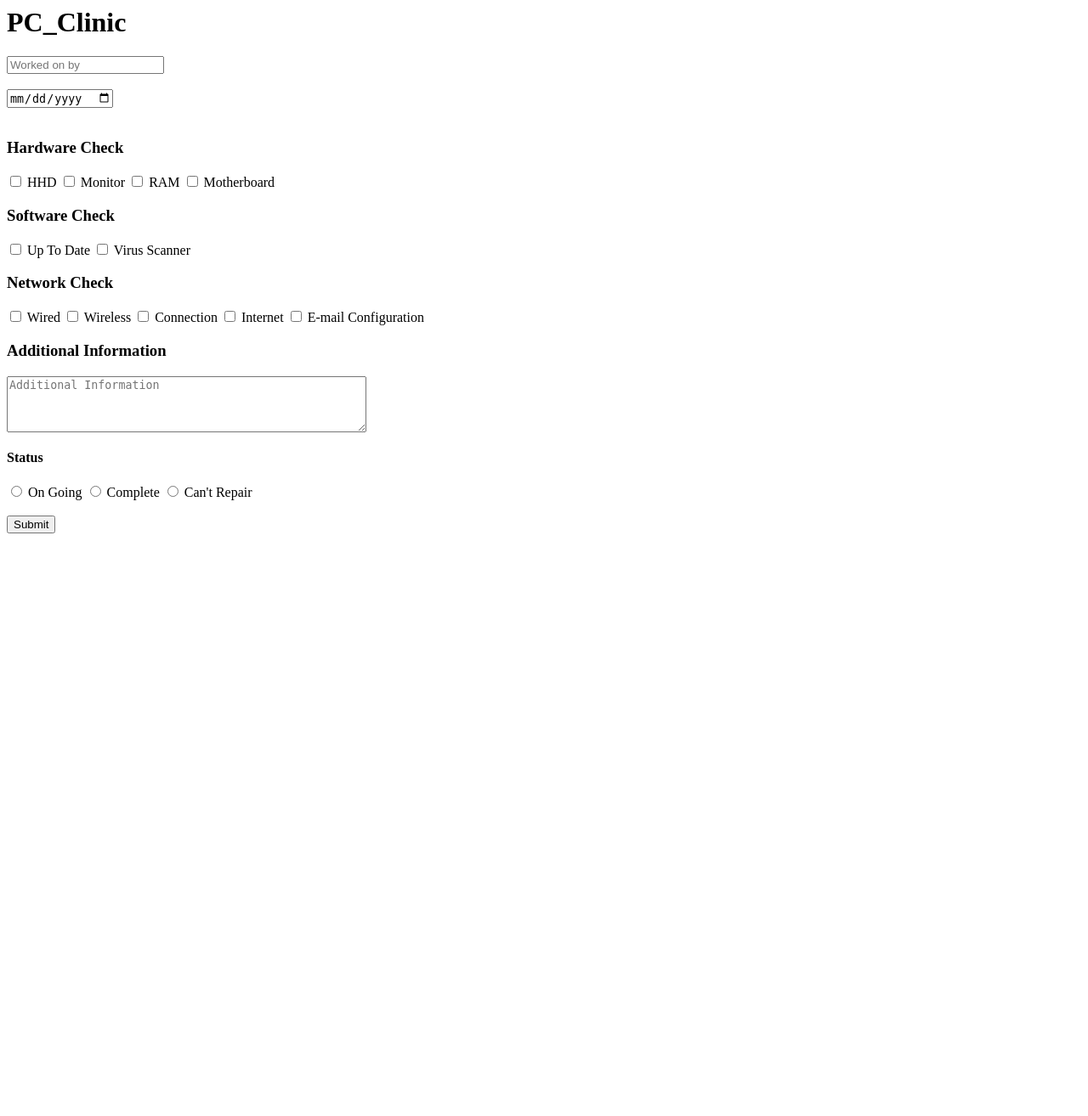
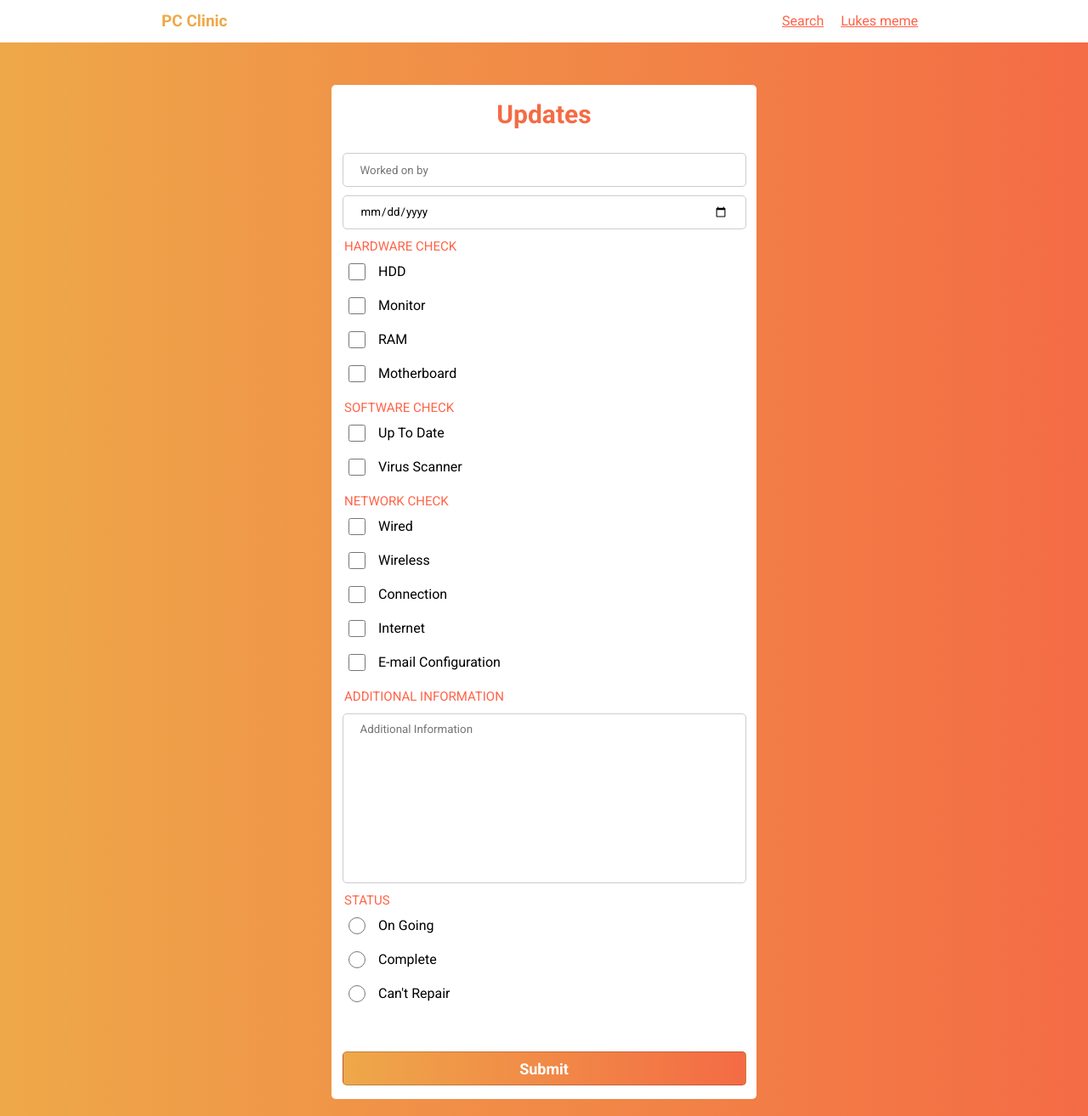
Before and after one commit to Patross/PC_Clinic, a PHP site: page /workedOn.php in a window 1280 px wide. Shown: the whole page at 85% size. Before the commit the page ends 628 px from the top, so only its background shows below. Run offline with PHP 8.4, Linux system fonts and the light colour scheme.

Commit message:
Form changes

```diff
--- a/css/styles.css
+++ b/css/styles.css
@@ -21,10 +21,19 @@ body {
 	font-size: 19px;
 	font-weight: 700;
 	color: #eea849 !important;
+	float: left;
 }
 .nav .title a {
 	color: #eea849 !important;
 	text-decoration: none;
+}
+.nav .links a{
+	display: block;
+	height: 40px;
+	width: auto;
+	padding: 0px 10px;
+	color: tomato;
+	float: right;
 }
 .form {
 	display: block;
@@ -35,6 +44,7 @@ body {
 	margin-top: 50px;
 	border-radius: 5px;
 	padding-bottom: 1.25%;
+	margin-bottom: 20px;
 }
 .form input,
 select,
@@ -103,6 +113,25 @@ textarea {
 	line-height: 20px;
 	margin-top: 10px;
 	padding: 0px 15px;
+}
+.row{
+	padding: 0px 20px;
+	height: 40px;
+	line-height: 40px;
+}
+.row input,
+.row label {
+	line-height: 40px;
+	float: left;
+}
+.row label {
+	margin-left: 15px;
+}
+input[type="checkbox"],
+input[type="radio"] {
+	display: inline-block;
+	width: 20px;
+	height: 20px;
 }
 table {
 	width: 100%;
--- a/includes/nav.inc.php
+++ b/includes/nav.inc.php
@@ -1,5 +1,9 @@
 <div class="nav">
 	<div class="holder">
 		<div class="title"><a href="index.php">PC Clinic</a></div>
+		<div class="links">
+			<a href="workedOn.php">Lukes meme</a>
+			<a href="search.php">Search</a>
+		</div>
 	</div>
 </div>
--- a/workedOn.php
+++ b/workedOn.php
@@ -1,70 +1,92 @@
 <?php
+
+    require_once("includes/header.inc.php");
 
 ?>
 <html>
     <body>
-		<div class="nav">
-			<div class="holder">
-                <div class="title"><h1>PC_Clinic</h1></div>
+		<?php require_once("includes/nav.inc.php"); ?>
+		<form class="form" method="POST">
+			<div class="title">Updates</div>
+			<input type="text" placeholder="Worked on by" name="workedOn">
+			<input type="date" placeholder="Date of work carried out" name="dateCarriedOut">
+            <div class="subtitle">Hardware Check</div>
+
+			<div class="row">
+				<input type="checkbox" name="HDD">
+				<label for="HDD">HDD</label>
 			</div>
-		</div>
-		<form class="form" method="POST">
-			<input type="text" placeholder="Worked on by" name="workedOn">
 
-            <br><br>
-
-			<input type="date" placeholder="Date of work carried out" name="dateCarriedOut">
-
-            <br><br>
-
-            <h3>Hardware Check</h3>
-            <input type="checkbox" name="HHD">
-            <label for="HHD">HHD</label>
-
+			<div class="row">
 				<input type="checkbox" name="Monitor">
 				<label for="Monitor">Monitor</label>
+            </div>
 
+			<div class="row">
 				<input type="checkbox" name="RAM">
 				<label for="RAM">RAM</label>
+            </div>
 
+			<div class="row">
 				<input type="checkbox" name="Motherboard">
 				<label for="Motherboard">Motherboard</label>
+            </div>
 
-            <h3>Software Check</h3>
+            <div class="subtitle">Software Check</div>
+
+			<div class="row">
 				<input type="checkbox" name="upToDate">
 				<label for="upToDate">Up To Date</label>
+            </div>
 
+			<div class="row">
 				<input type="checkbox" name="virusScanner">
 				<label for="virusScanner">Virus Scanner</label>
+            </div>
 
-            <h3>Network Check</h3>
+            <div class="subtitle">Network Check</div>
+
+			<div class="row">
 				<input type="checkbox" name="wired">
 				<label for="wired">Wired</label>
+            </div>
 
+			<div class="row">
 				<input type="checkbox" name="wireless">
 				<label for="wireless">Wireless</label>
+            </div>
 
+			<div class="row">
 				<input type="checkbox" name="connection">
 				<label for="connection">Connection</label>
+            </div>
 
+			<div class="row">
 				<input type="checkbox" name="internet">
 				<label for="internet">Internet</label>
+            </div>
 
+			<div class="row">
 				<input type="checkbox" name="emailConfig">
 				<label for="emailConfig">E-mail Configuration</label>
+            </div>
 
-            <h3>Additional Information</h3>
+            <div class="subtitle">Additional Information</div>
             <textarea rows="4" cols="50" placeholder="Additional Information"></textarea>
 
-            <h4>Status</h4>
-            <input type="radio" name="onGoing">
-            <lable for="ongGoing">On Going</lable>
-
-            <input type="radio" name="complete">
+            <div class="subtitle">Status</div>
+			<div class="row">
+				<input type="radio" name="status">
+				<label for="ongGoing">On Going</lable>
+            </div>
+			<div class="row">
+				<input type="radio" name="status">
 				<label for="complete">Complete</label>
-
-            <input type="radio" name="cantRepair">
+            </div>
+			<div class="row">
+				<input type="radio" name="status">
 				<label for="cantRepair">Can't Repair</label>
+			</div>
 
 			<br><br>
             <input type="submit" value="Submit" name="submit">
```
Lines whose indentation alone changed are shown as unchanged.
